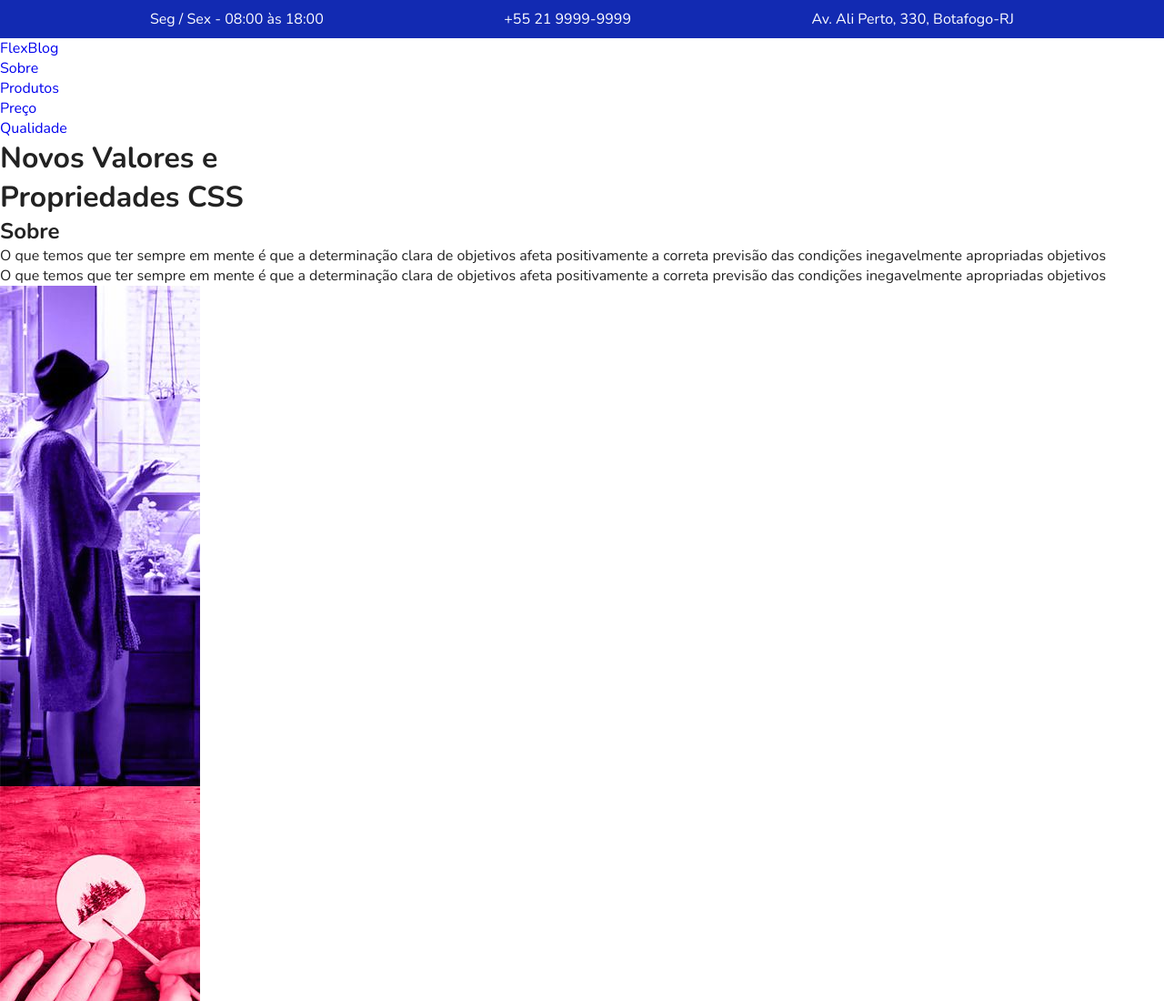
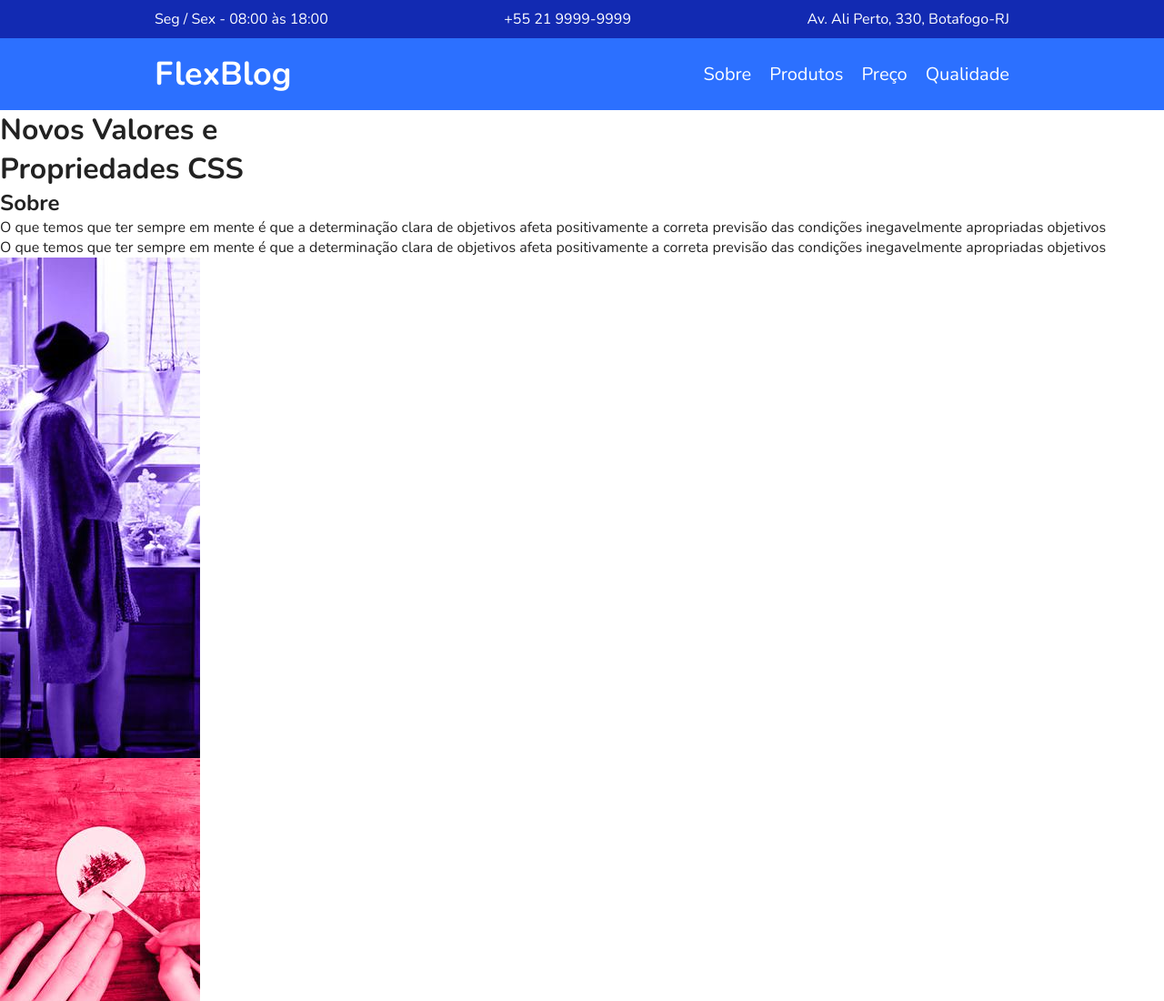
Before and after one commit to EricBrianb12/origamid-projects, a plain HTML site: page Projeto03-flexblog/index.html in a window 1280 px wide. Shown: the top 1100 px of the page at 91% size. Drawn offline with nearby package versions, Linux system fonts and the light colour scheme.

Commit message:
feito o css do menu do projeto

```diff
--- a/Projeto03-flexblog/css/style.css
+++ b/Projeto03-flexblog/css/style.css
@@ -39,7 +39,7 @@ img {
 }
 
 .superinfo {
-  max-width: 970px;
+  max-width: 960px;
   margin: 0 auto;
   display: flex;
   justify-content: space-between;
@@ -55,3 +55,44 @@ img {
 .superinfo a {
   color: #fff;
 }
+
+/* Menu */
+
+.menu-bg {
+  background: #2c70ff;
+}
+
+.menu {
+  max-width: 960px;
+  margin: 0 auto;
+  padding: 15px 0;
+  display: flex;
+  justify-content: space-between;
+  align-items: center;
+  flex-wrap: wrap;
+}
+
+.menu a {
+  color: #fff;
+}
+
+.menu-logo {
+  font-size: 2.25em;
+  font-weight: bold;
+  margin: 0 10px;
+}
+
+.menu-nav ul {
+  display: flex;
+  flex-wrap: wrap;
+}
+
+.menu-nav a {
+  font-size: 1.25em;
+  display: block;
+  padding: 10px;
+}
+
+.menu-nav a:hover {
+  color: #122ab2;
+}
--- a/Projeto03-flexblog/index.html
+++ b/Projeto03-flexblog/index.html
@@ -26,7 +26,7 @@
         <a href="#">FlexBlog</a>
       </div>
 
-      <nav>
+      <nav class="menu-nav">
         <ul>
           <li><a href="#sobre">Sobre</a></li>
           <li><a href="#produtos">Produtos</a></li>
```
